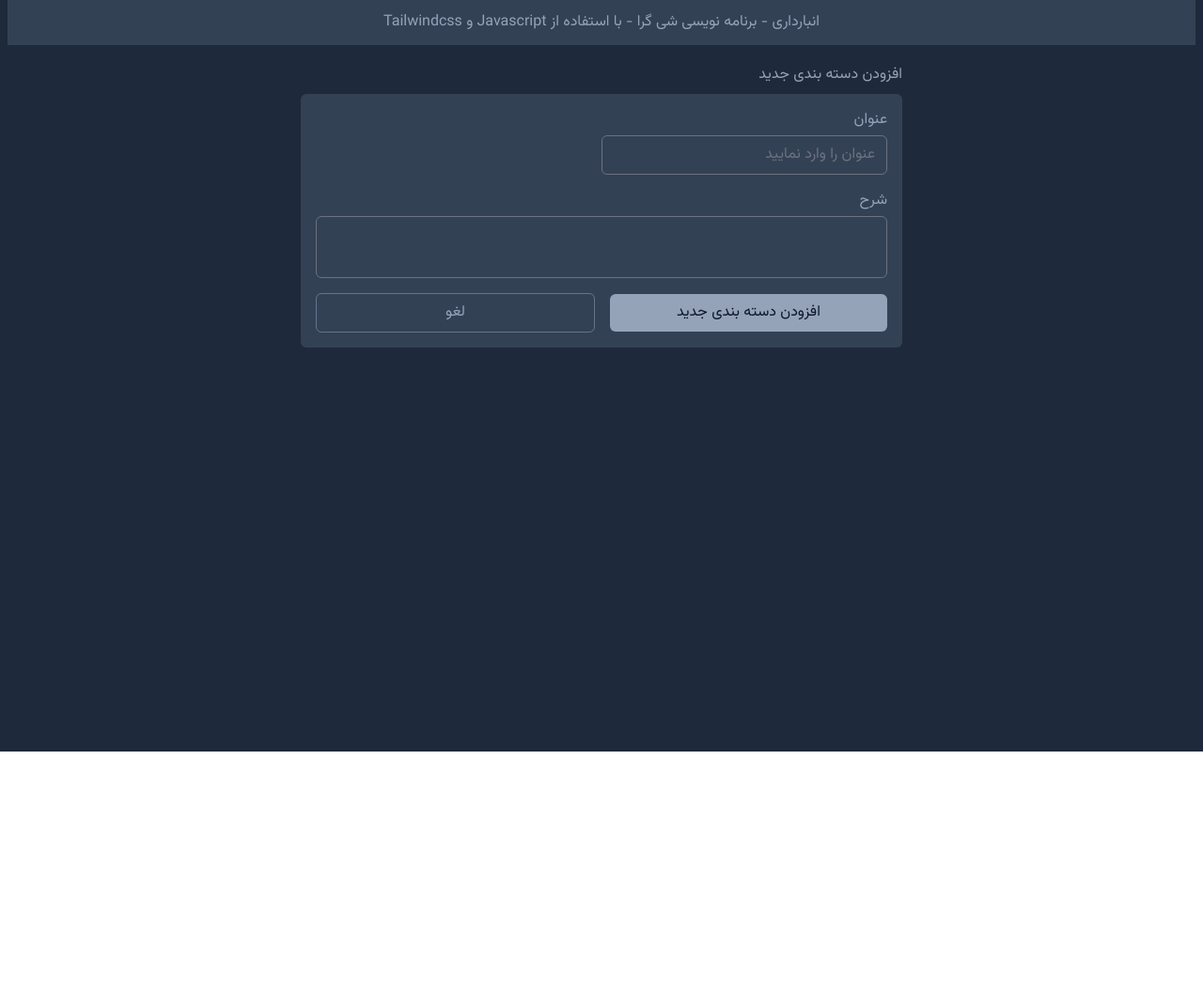
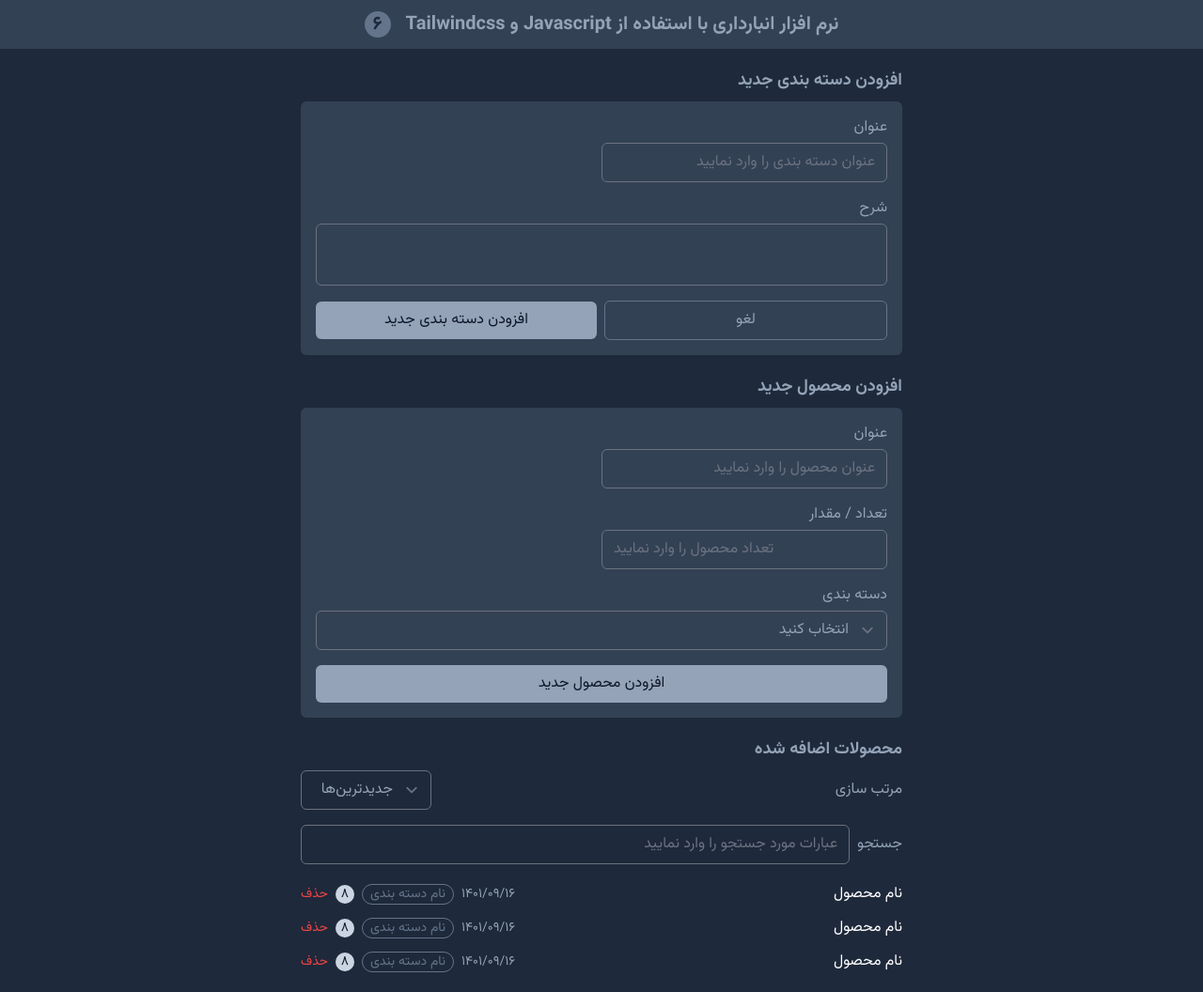
Before and after one commit to amir-rismani/inventory-oop, a website: page public/build/index.html in a window 1280 px wide. Shown: the whole page at 94% size. Before the commit the page ends 800 px from the top, so only its background shows below. Drawn offline with Linux system fonts and the light colour scheme; files whose address does not match are found by name.

Commit message:
product list ui

```diff
--- a/public/build/index.html
+++ b/public/build/index.html
@@ -8,29 +8,105 @@
     <link rel="stylesheet" href="./tailwind.css">
 </head>
 <body>
-    <div class="h-screen bg-slate-800 text-slate-400 px-2">
+    <div class="min-h-screen overflow-auto bg-slate-800 text-slate-400">
         <!-- Navbar Header -->
         <div class="bg-slate-700 py-3">
-            <h1 class="text-center">انبارداری - برنامه نویسی شی گرا - با استفاده از Javascript و  Tailwindcss</h1>
+            <h1 class="text-center flex justify-center items-center text-xl font-bold"><span>نرم افزار انبارداری با استفاده از Javascript و Tailwindcss</span> <span class="bg-slate-500 text-slate-800 flex justify-center items-center h-7 w-7 rounded-full mr-4">۶</span></h1>
         </div>
-        <div class="container max-w-screen-sm m-auto">
+        <!-- Content -->
+        <div class="container max-w-screen-sm m-auto p-4 md:p-0">
+            <!-- Category Form -->
             <section class="my-5">
-                <h2 class="mb-2">افزودن دسته بندی جدید</h2>
-                <div class="bg-slate-700 rounded-md p-4">
-                    <form>
-                        <div class="flex flex-col mb-4">
-                            <label for="title" class="mb-1">عنوان</label>
-                            <input type="text" id="title" name="title" class="w-2/4 outline-none rounded-md bg-transparent" placeholder="عنوان را وارد نمایید"/>
-                        </div>
-                        <div class="flex flex-col mb-4">
-                            <label for="description" class="mb-1">شرح</label>
-                            <textarea name="description" id="description" cols="30" rows="2" class="w-full resize-none outline-none rounded-md bg-transparent"></textarea>
-                        </div>
-                        <div class="flex justify-center items-center gap-4">
-                            <button type="submit" class="flex-1 py-2 bg-slate-400 text-slate-900 rounded-md">افزودن دسته بندی جدید</button>
-                            <button class="flex-1 py-2 rounded-md border border-slate-500">لغو</button>
-                        </div>
-                    </form>
+                <h2 class="mb-2 text-lg font-bold">افزودن دسته بندی جدید</h2>
+                <form class="bg-slate-700 rounded-md p-4 flex flex-col gap-y-4">
+                    <div class="flex flex-col gap-y-1">
+                        <label for="category-title">عنوان</label>
+                        <input type="text" id="category-title" name="category-title" class="w-full md:w-2/4 outline-none rounded-md bg-transparent" placeholder="عنوان دسته بندی را وارد نمایید"/>
+                    </div>
+                    <div class="flex flex-col gap-y-1">
+                        <label for="category-description">شرح</label>
+                        <textarea name="category-description" id="category-description" cols="30" rows="2" class="w-full resize-none outline-none rounded-md bg-transparent"></textarea>
+                    </div>
+                    <div class="flex flex-col md:flex-row md:justify-center md:items-center gap-y-2 md:gap-x-2">
+                        <button class="flex-1 py-2 rounded-md border border-slate-500">لغو</button>
+                        <button type="submit" class="flex-1 py-2 bg-slate-400 text-slate-900 rounded-md">افزودن دسته بندی جدید</button>
+                    </div>
+                </form>
+            </section>
+
+            <!-- Product Form -->
+            <section class="my-5">
+                <h2 class="mb-2 text-lg font-bold">افزودن محصول جدید</h2>
+                <form class="bg-slate-700 rounded-md p-4 flex flex-col gap-y-4">
+                    <div class="flex flex-col gap-y-1">
+                        <label for="product-title">عنوان</label>
+                        <input type="text" id="product-title" name="product-title" class="w-full md:w-2/4 outline-none rounded-md bg-transparent" placeholder="عنوان محصول را وارد نمایید"/>
+                    </div>
+                    <div class="flex flex-col gap-y-1">
+                        <label for="product-quantity">تعداد / مقدار</label>
+                        <input type="tel" id="product-quantity" name="product-quantity" class="w-full md:w-2/4 outline-none rounded-md bg-transparent" placeholder="تعداد محصول را وارد نمایید"/>
+                    </div>
+                    <div class="flex flex-col gap-y-1">
+                        <label for="product-category">دسته بندی</label>
+                        <select name="product-category" id="product-category" class="outline-none rounded-md bg-slate-700">
+                            <option value="">انتخاب کنید</option>
+                            <option value="1">دسته 1</option>
+                            <option value="2">دسته 2</option>
+                        </select>
+                    </div>
+
+                    <button type="submit" class="flex-1 py-2 bg-slate-400 text-slate-900 rounded-md">افزودن محصول جدید</button>
+                </form>
+            </section>
+
+            <!-- Product List -->
+            <section class="my-5">
+                <h2 class="mb-2 text-lg font-bold">محصولات اضافه شده</h2>
+                <div class="flex flex-col gap-y-4">
+                    <div class="flex justify-between items-center">
+                        <span>مرتب سازی</span>
+                        <select name="product-category" id="product-category" class="outline-none rounded-md bg-slate-800">
+                            <option value="">جدیدترین‌ها</option>
+                            <option value="1">مرتب سازی 1</option>
+                            <option value="2">مرتب سازی 2</option>
+                        </select>
+                    </div>
+                    <div class="flex justify-between items-center">
+                        <span>جستجو</span>
+                        <input type="text" name="search" id="search" class="flex-1 mr-2 outline-none rounded-md bg-transparent" placeholder="عبارات مورد جستجو را وارد نمایید">
+                    </div>
+                </div>
+                <div class="flex flex-col gap-y-3 my-5">
+                    <div class="flex justify-between items-center">
+                        <span class="text-white">نام محصول</span>
+                        <span class="flex justify-center items-center gap-x-2 text-sm">
+                            <span>۱۴۰۱/۰۹/۱۶</span>
+                            <span class="border border-slate-500 rounded-full px-2 text-slate-500">نام دسته بندی</span>
+                            <span class="h-5 w-5 flex justify-center items-center bg-slate-300 text-slate-900 rounded-full">۸</span>
+                            <span class="text-red-500 cursor-pointer">حذف</span>
+                        </span>
+                    </div>
+
+                    <div class="flex justify-between items-center">
+                        <span class="text-white">نام محصول</span>
+                        <span class="flex justify-center items-center gap-x-2 text-sm">
+                            <span>۱۴۰۱/۰۹/۱۶</span>
+                            <span class="border border-slate-500 rounded-full px-2 text-slate-500">نام دسته بندی</span>
+                            <span class="h-5 w-5 flex justify-center items-center bg-slate-300 text-slate-900 rounded-full">۸</span>
+                            <span class="text-red-500 cursor-pointer">حذف</span>
+                        </span>
+                    </div>
+
+                    <div class="flex justify-between items-center">
+                        <span class="text-white">نام محصول</span>
+                        <span class="flex justify-center items-center gap-x-2 text-sm">
+                            <span>۱۴۰۱/۰۹/۱۶</span>
+                            <span class="border border-slate-500 rounded-full px-2 text-slate-500">نام دسته بندی</span>
+                            <span class="h-5 w-5 flex justify-center items-center bg-slate-300 text-slate-900 rounded-full">۸</span>
+                            <span class="text-red-500 cursor-pointer">حذف</span>
+                        </span>
+                    </div>
+
                 </div>
             </section>
         </div>
```
Also changed, not shown: public/build/tailwind.css.
